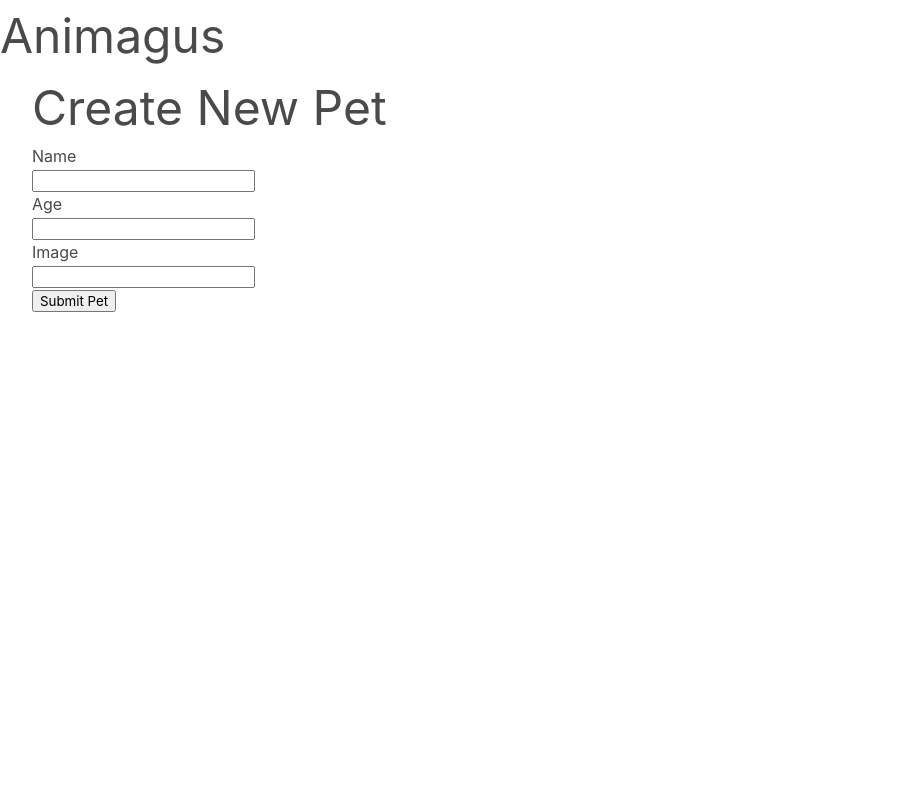
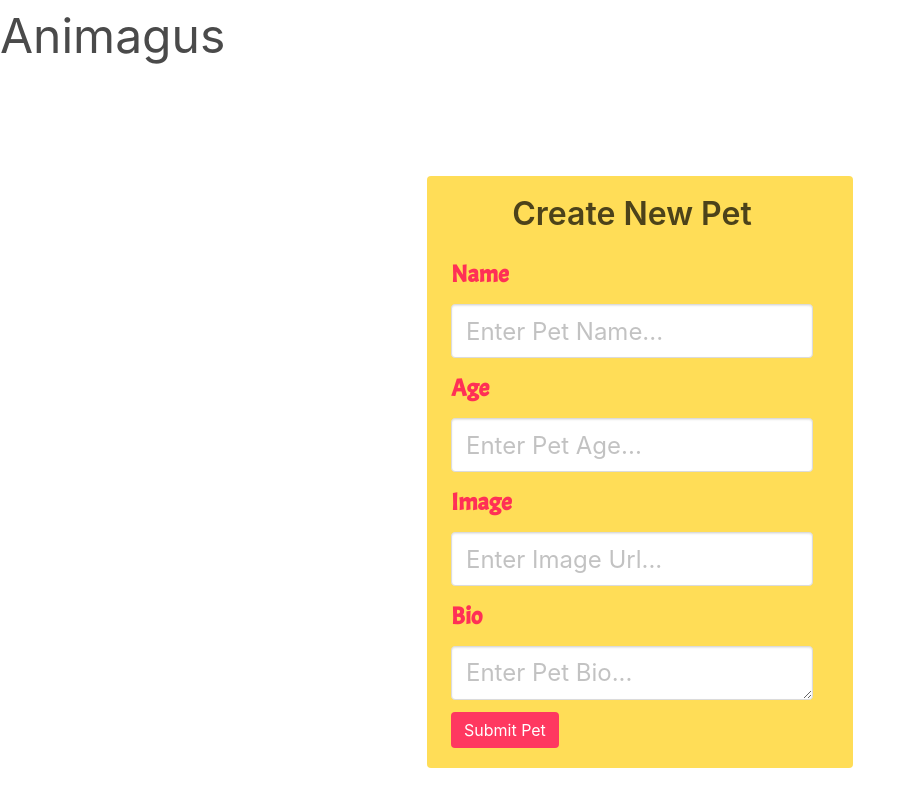
Before and after one commit to canikwe/animagus-frontend, a website: page index.html in a window 1280 px wide. Shown: the whole page, without its empty margins (0-915 px from the left). Drawn offline with nearby package versions, Linux system fonts and the light colour scheme.

Commit message:
add css to pet form

```diff
--- a/css/index.css
+++ b/css/index.css
@@ -87,3 +87,36 @@ img {
   display: inline-block;
   float: right
 }*/
+
+/* style="justify-content: center;
+align-items: center;" */
+
+/* #main-container .is-fluid .container {
+  display: flex;
+  align-items: center;
+  justify-content: flex-start;
+  margin: 0;
+} */
+
+/*Pet Form -- divs*/
+#pet-form-container {
+  display: flex;
+  align-items: center;
+  justify-content: flex-start;
+  width: 450px;
+  height: 800px;
+}
+
+#pet-form-container h1 {
+  text-align: center;
+}
+
+.label {
+  color: rgb(255, 48, 86);
+  font-family: 'Acme', sans-serif;
+}
+
+#create-pet {
+  color: rgb(255, 48, 86);
+  font-family: 'Prompt', sans-serif;
+}
--- a/index.html
+++ b/index.html
@@ -9,12 +9,15 @@
 <!--Style Sheets-->
   <link rel="stylesheet" href="https://cdnjs.cloudflare.com/ajax/libs/bulma/0.7.4/css/bulma.min.css">
   <link rel="stylesheet" href="css/index.css">
-
 <!--  Javascript Files-->
   <script src="src/Adapter.js"></script>
   <script src="src/Pet.js"></script>
   <script src="src/PetController.js"></script>
   <script src="src/index.js"></script>
+
+<!-- Font Files -->
+  <style>@import url('https://fonts.googleapis.com/css?family=Acme');</style>
+  <style>@import url('https://fonts.googleapis.com/css?family=Prompt');</style>
 </head>
 
 <body>
--- a/src/Pet.js
+++ b/src/Pet.js
@@ -236,11 +236,6 @@ class Pet {
 
 }
 
-<<<<<<< HEAD
 
 
 Pet.all = []
-
-=======
-Pet.all = []
->>>>>>> new_pet_ui
--- a/src/PetController.js
+++ b/src/PetController.js
@@ -23,22 +23,48 @@ class PetController{
 
 
   static renderPetForm() {
-    document.querySelector('#main-container').innerHTML = `<form id="pet-form">
-                                                      <h1>Create New Pet</h1>
-                                                      <label>Name</label>
-                                                      <p>
-                                                      <input type="text" value=""/>
-                                                      </p>
-                                                      <label>Age</label>
-                                                      <p>
-                                                      <input type="text" value=""/>
-                                                      </p>
-                                                      <label>Image</label>
-                                                      <p>
-                                                      <input type="text" value=""/>
-                                                      </p>
-                                                      <button type="submit">Submit Pet</button>
-                                                    </form>`
+    document.querySelector('#main-container').innerHTML = `
+                                                      <div class="container" id='pet-form-container'>
+                                                      <div class="tile is-parent">
+                                                      <article class="tile is-child notification is-warning">
+                                                      <form id="pet-form">
+                                                      <h1 class="title" id="create-pet ">Create New Pet</h1>
+                                                      <div class="field">
+                                                      <label class="label is-large">Name</label>
+                                                      <div class="control">
+                                                      <input class="input is-large" type="text" placeholder="Enter Pet Name..."/>
+                                                      </div>
+                                                      </div>
+                                                      <div class="field">
+                                                      <label class="label is-large">Age</label>
+                                                      <div class="control">
+                                                      <input class="input is-large" type="text" placeholder="Enter Pet Age..."/>
+                                                      </div>
+                                                      </div>
+                                                      <div class="field">
+                                                      <label class="label is-large">Image</label>
+                                                      <div class="control">
+                                                      <input class="input is-large" type="text" placeholder="Enter Image Url..."/>
+                                                      </div>
+                                                      </div>
+                                                      <div class="field">
+                                                      <label class="label is-large">Bio</label>
+                                                      <div class="control">
+                                                      <textarea class="input is-large" type="text" placeholder="Enter Pet Bio..."></textarea>
+                                                      </div>
+                                                      </div>
+                                                      <div class="field">
+                                                      <div class="control">
+                                                        <button class="button is-danger" type="submit">
+                                                          Submit Pet
+                                                        </button>
+                                                      </div>
+                                                      </div>
+                                                    </form>
+                                                    </article>
+                                                    </div>
+                                                    </div>
+                                                    `
   }
 
   static attachEventListeners() {
@@ -51,12 +77,10 @@ function handleFormSubmit(event) {
   const body = {
     name: document.querySelectorAll('input')[0].value,
     age: document.querySelectorAll('input')[1].value,
-    image: document.querySelectorAll('input')[2].value
+    image: document.querySelectorAll('input')[2].value,
+    bio: document.querySelector('textarea').value
   }
   Adapter.createPet(body).then(newPet => {
     console.log(newPet)
-    document.querySelectorAll('input')[0].value = ''
-    document.querySelectorAll('input')[1].value = ''
-    document.querySelectorAll('input')[2].value = ''
   })
 }
```
